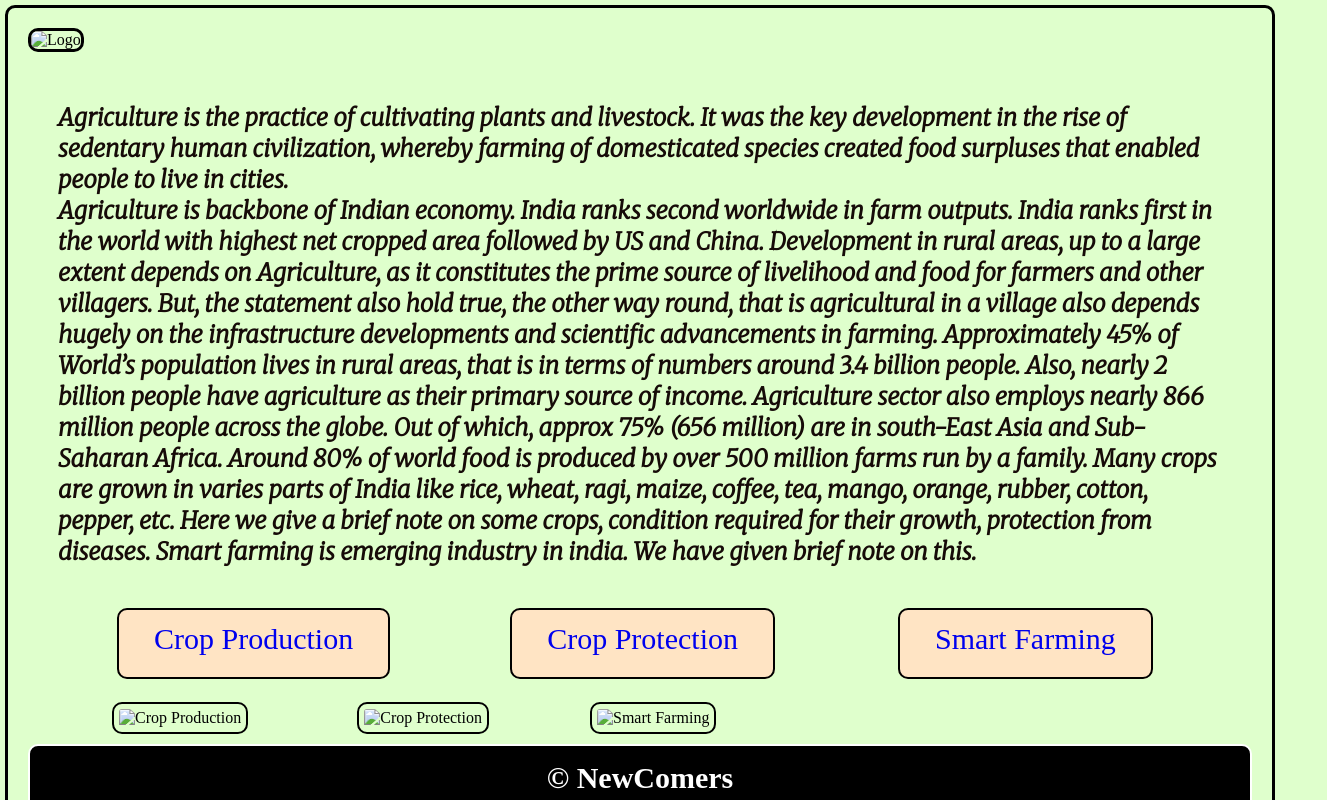
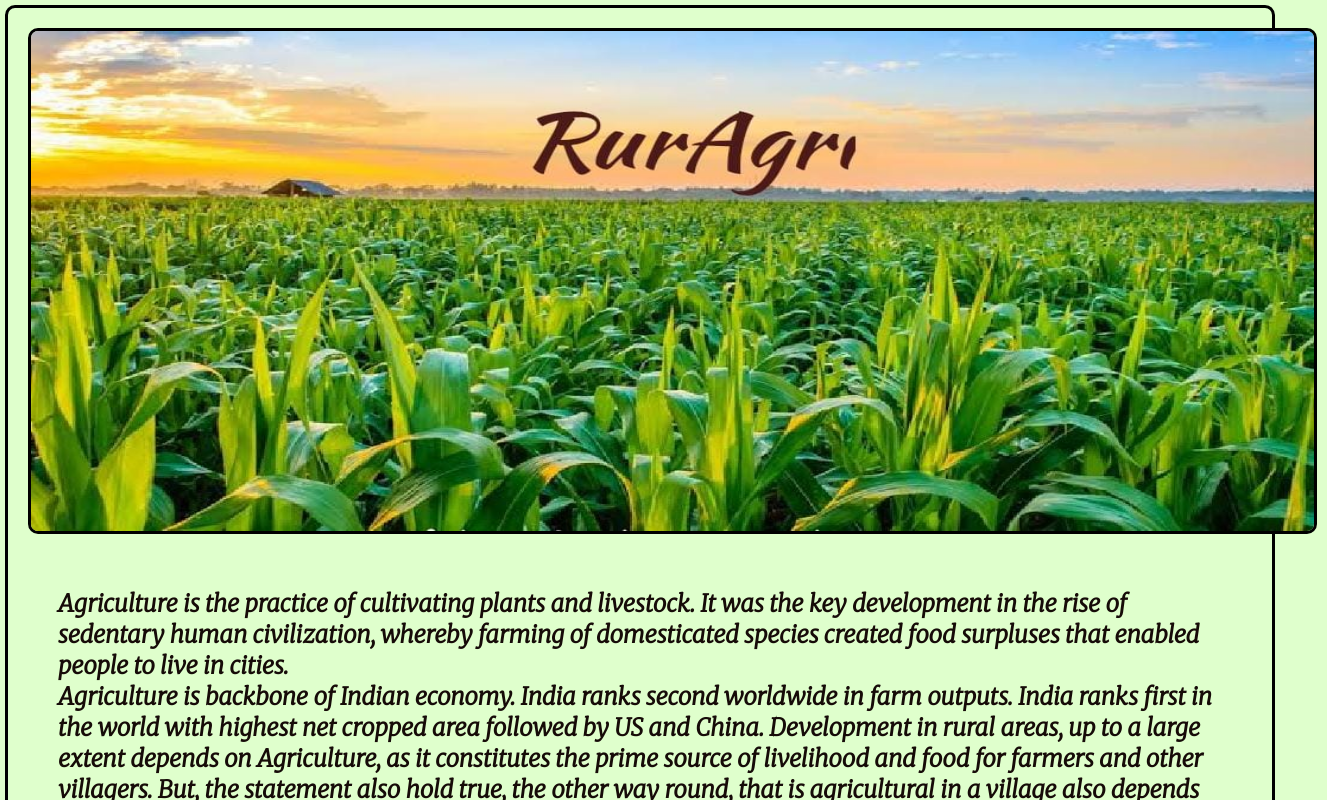
Before and after one commit to narayani2327/Agriculture, a plain HTML site: page index.html in a window 1280 px wide. Shown: the top 800 px of the page, 1327 px wide, since content can reach past the window. Drawn offline with Linux system fonts and the light colour scheme; a web font is replaced by a local one.

Commit message:
Update index.html

```diff
--- a/index.html
+++ b/index.html
@@ -12,7 +12,7 @@
 </head>
 <body>
     <div class="main">
-        <img src="images/final.jpeg" alt="Logo">
+        <img src="image/final.jpeg" alt="Logo">
     </div>
     <h4>Agriculture is the practice of cultivating plants and livestock. It was the key development in the rise of sedentary human civilization, whereby farming of domesticated species created food surpluses that enabled people to live in cities. <br>
     Agriculture is backbone of Indian economy. India ranks second worldwide in farm outputs. India ranks first in the world with highest net cropped area followed by US and China. Development in rural areas, up to a large extent depends on Agriculture, as it constitutes the prime source of livelihood and food for farmers and other villagers. But, the statement also hold true, the other way round, that is agricultural in a village also depends hugely on the infrastructure developments and scientific advancements in farming. Approximately 45% of World’s population lives in rural areas, that is in terms of numbers around 3.4 billion people. Also, nearly 2 billion people have agriculture as their primary source of income. Agriculture sector also employs nearly 866 million people across the globe. Out of which, approx 75% (656 million) are in south-East Asia and Sub-Saharan Africa. Around 80% of world food is produced by over 500 million farms run by a family. Many crops are grown in varies parts of India like rice, wheat, ragi, maize, coffee, tea, mango, orange, rubber, cotton, pepper, etc. Here we give a brief note on some crops, condition required for their growth, protection from diseases. Smart farming is emerging industry in india. We have given brief note on this.</h4>
@@ -24,9 +24,9 @@
         </ul>
     </div>
     <div class="image">
-        <img src="images/crop11.jpg" alt="Crop Production"style="margin-left:94px;margin-right:100px">
-        <img src="images/protect.jpg" alt="Crop Protection"style="margin-left:5px;margin-right:97px">
-        <img src="images/drone3.jpeg" alt="Smart Farming">
+        <img src="image/crop11.jpg" alt="Crop Production"style="margin-left:94px;margin-right:100px">
+        <img src="image/protect.jpg" alt="Crop Protection"style="margin-left:5px;margin-right:97px">
+        <img src="image/drone3.jpeg" alt="Smart Farming">
     </div>
     <div class="footer">
         <h3>© NewComers</h3>
```
